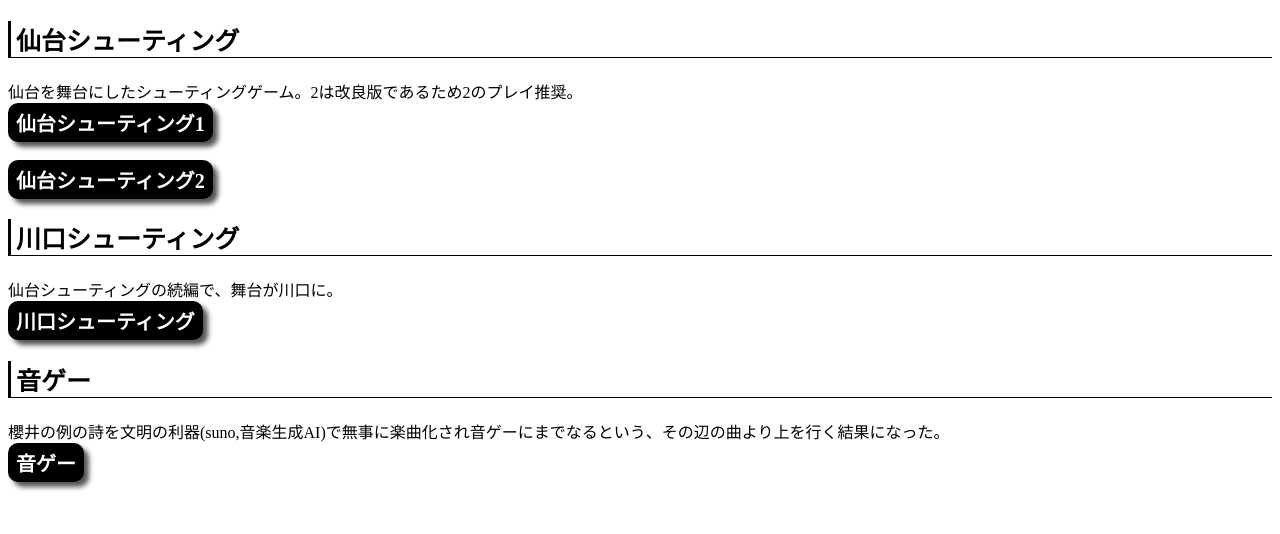
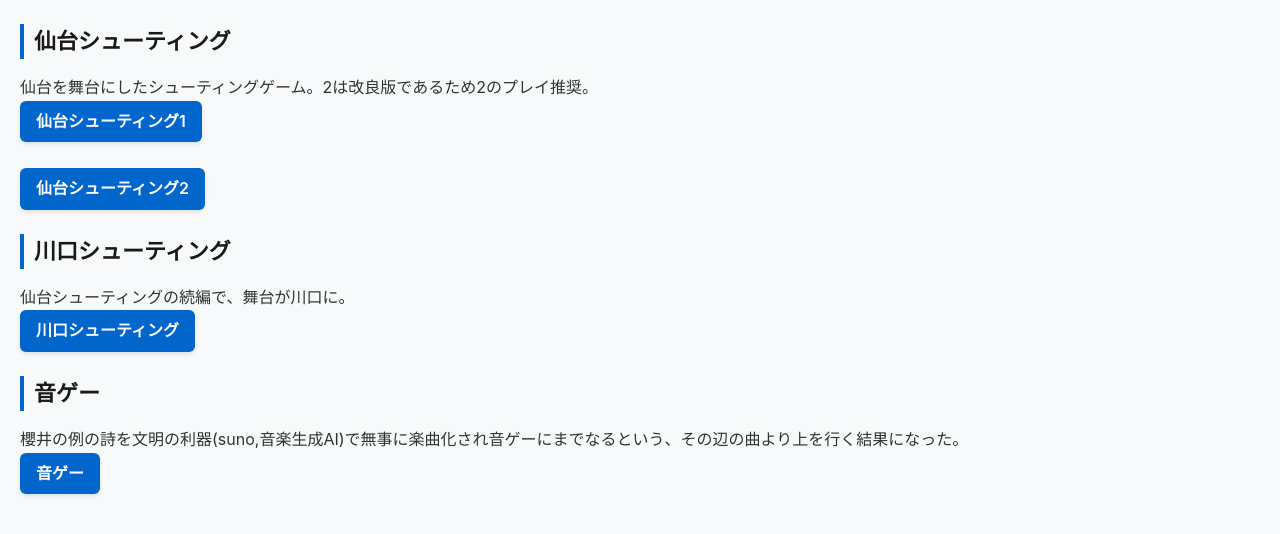
Before and after one commit to S-KNT/game, a plain HTML site: page index.html in a window 1280 px wide. Drawn offline with Linux system fonts and the light colour scheme.

Commit message:
Update index.html

```diff
--- a/index.html
+++ b/index.html
@@ -3,36 +3,58 @@
   <head>
     <title>✝本質✝ゲーム部</title>
     <style>
-      h2{
-        font-size: 25px;
-        border-left: 3px solid black;
-        border-bottom: 1px solid black;
-        padding-left: 5px;
+  /* 全体の基本設定 */
+  body {
+    font-family: -apple-system, BlinkMacSystemFont, "Segoe UI", Roboto, "Helvetica Neue", Arial, sans-serif;
+    color: #333333;
+    background-color: #f8f9fa;
+    line-height: 1.6;
+    margin: 20px;
   }
-      .Button{
+
+  /* 見出し (h2) のデザイン調整 */
+  h2 {
+    font-size: 22px;
+    font-weight: 600;
+    color: #1a1a1a;
+    border-left: 4px solid #0066cc;
+    border-bottom: none;
+    padding-left: 10px;
+    margin-top: 24px;
+    margin-bottom: 16px;
+  }
+
+  /* ボタン (.Button) のデザイン調整 */
+  .Button {
     display: inline-block;
-        background-color: black;
-        color: white;
-        border-radius: 10px 10px 10px 10px;
-        padding-bottom: 2px;
-        padding-top: 2px;
-        padding-left: 5px;
-        padding-right: 5px;
-        font-size:20px;
-        border: 3px solid black;
-        font-weight: bold;
+    background-color: #0066cc;
+    color: #ffffff;
+    border: none;
+    border-radius: 6px;
+    padding: 8px 16px;
+    font-size: 16px;
+    font-weight: 600;
     text-align: center;
-        transition: 0.3s;
-        box-shadow: 5px 5px 5px #555555;
+    cursor: pointer;
+    box-shadow: 0 2px 4px rgba(0, 0, 0, 0.1);
+    transition: background-color 0.2s ease, transform 0.1s ease, box-shadow 0.2s ease;
   }
-      .Button:hover{
-        background-color: white;
-        color: black;
+
+  /* ホバー（マウスカーソルを載せたとき） */
+  .Button:hover {
+    background-color: #0052a3;
+    color: #ffffff;
+    box-shadow: 0 4px 8px rgba(0, 0, 0, 0.15);
   }
-      .Button:active{
-        box-shadow: 0px 0px 0px #555555;
+
+  /* アクティブ（クリックした瞬間） */
+  .Button:active {
+    transform: translateY(1px);
+    box-shadow: 0 1px 2px rgba(0, 0, 0, 0.1);
   }
-      a{
+
+  /* リンクのスタイル */
+  a {
     text-decoration: none;
   }
 </style>
```
Lines whose indentation alone changed are shown as unchanged.
